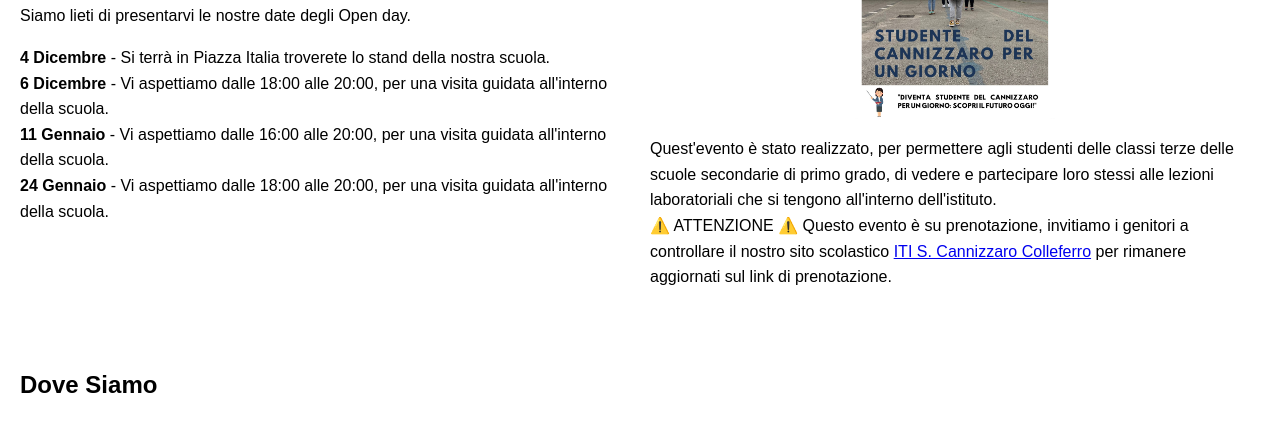
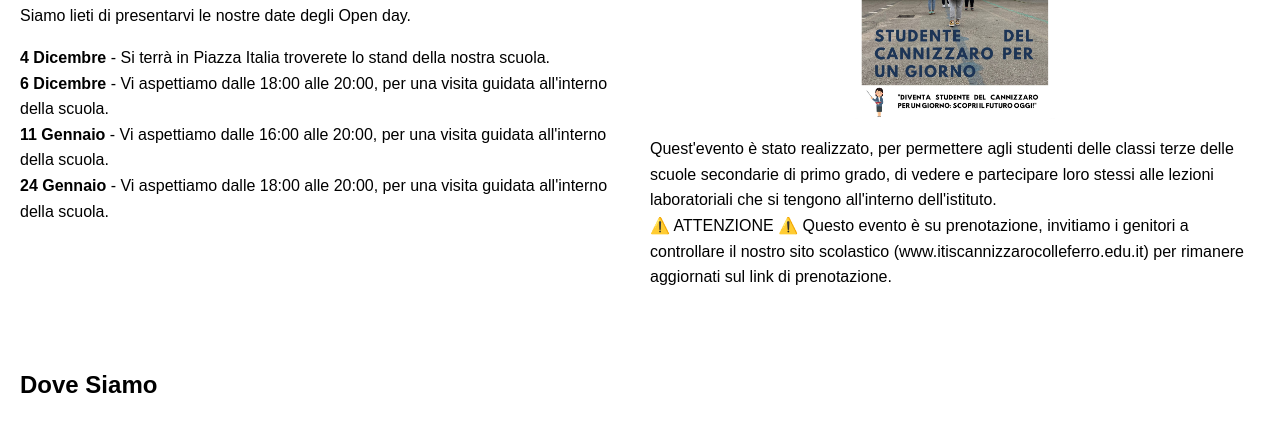
Before and after one commit to giocii/offerta-formativa, a plain HTML site: page index.html in a window 1280 px wide. Shown: the part 794-1215 px from the top of the page. Drawn offline with Linux system fonts and the light colour scheme.

Commit message:
Update index.html

```diff
--- a/index.html
+++ b/index.html
@@ -46,7 +46,7 @@
                 <p>Quest'evento è stato realizzato, per permettere agli studenti delle classi terze delle scuole secondarie di primo grado,
                     di vedere e partecipare loro stessi alle lezioni laboratoriali che si tengono all'interno dell'istituto. <BR>
                         ⚠️ ATTENZIONE ⚠️ Questo evento è su prenotazione, invitiamo i genitori
-                    a controllare il nostro sito scolastico <a href="www.itiscannizzarocolleferro.edu.it" target="_blank">ITI S. Cannizzaro Colleferro</a> per rimanere aggiornati sul link di prenotazione.
+                    a controllare il nostro sito scolastico (www.itiscannizzarocolleferro.edu.it) per rimanere aggiornati sul link di prenotazione.
                 </p>
             </div>
         </div>
```
